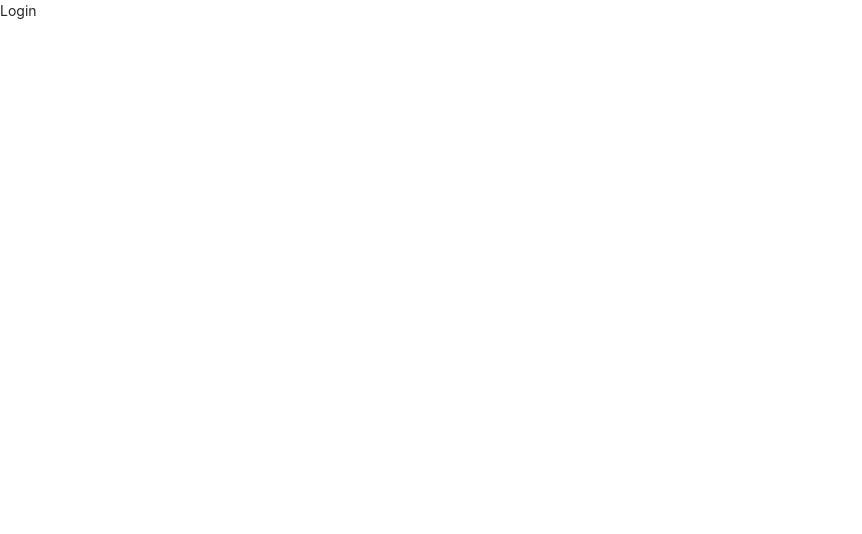
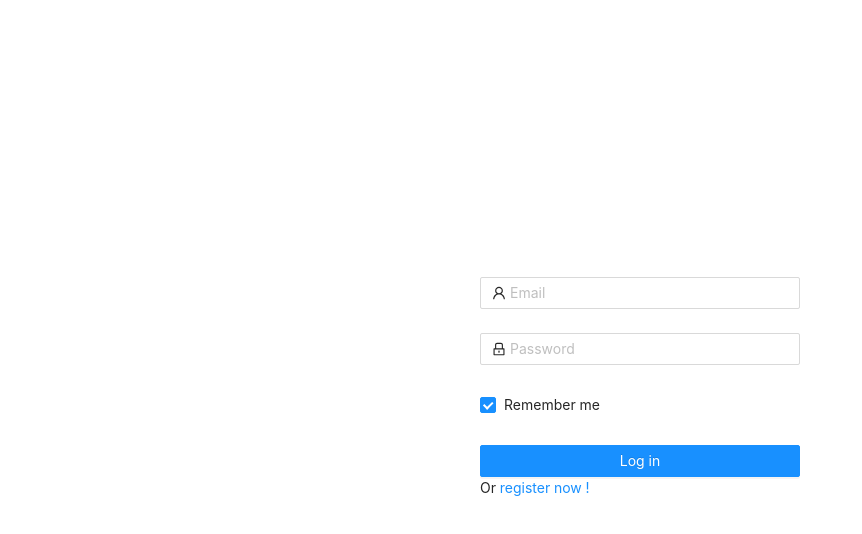
Before and after one commit to RasenganORG/Landmarks-FrontEnd, a React (Create React App) app: page /login in a window 1280 px wide. Shown: the top 534 px of the page, without its empty margins (0-862 px from the left). Built offline with nearby package versions, Linux system fonts and the light colour scheme.

Commit message:
feat: implement login with redux and backend and protected routes (#1)
* feat: implement login with redux and backend and protected routes

* chore: remove Outlet import from PrivateRoute

```diff
--- a/package.json
+++ b/package.json
@@ -3,12 +3,15 @@
   "version": "0.1.0",
   "private": true,
   "dependencies": {
+    "@reduxjs/toolkit": "^1.8.3",
     "@testing-library/jest-dom": "^5.16.4",
     "@testing-library/react": "^13.3.0",
     "@testing-library/user-event": "^13.5.0",
     "antd": "^4.22.0",
+    "axios": "^0.27.2",
     "react": "^18.2.0",
     "react-dom": "^18.2.0",
+    "react-redux": "^8.0.2",
     "react-router-dom": "^6.3.0",
     "react-scripts": "^5.0.1",
     "web-vitals": "^2.1.4"
--- a/src/App.js
+++ b/src/App.js
@@ -1,5 +1,5 @@
 import './App.css';
-import 'antd/dist/antd.css';
+import 'antd/dist/antd.min.css';
 import { BrowserRouter, Routes, Route } from 'react-router-dom';
 import LayoutPage from './components/LayoutPage/LayoutPage';
 import Home from './components/Home/Home';
@@ -8,12 +8,20 @@ import Profile from './components/Profile/Profile';
 import Login from './components/Authenticate/Login';
 import Register from './components/Authenticate/Register';
 import NotFound from './components/NotFound/NotFound';
+import PrivateRoute from './components/Authenticate/PrivateRoute';
 
 function App() {
   return (
     <BrowserRouter>
       <Routes>
-        <Route path='/' element={<LayoutPage />}>
+        <Route
+          path='/'
+          element={
+            <PrivateRoute>
+              <LayoutPage />
+            </PrivateRoute>
+          }
+        >
           <Route index element={<Home />} />
           <Route path='rooms' element={<Home />} />
           <Route path='rooms/:roomId' element={<RoomItem />} />
--- /dev/null
+++ b/src/components/Authenticate/Login.css
@@ -0,0 +1,11 @@
+.login-form-forgot {
+    float: right;
+}
+
+.ant-col-rtl .login-form-forgot {
+    float: left;
+}
+
+.login-form-button {
+    width: 100%;
+}
--- a/src/components/Authenticate/Login.js
+++ b/src/components/Authenticate/Login.js
@@ -1,5 +1,114 @@
-import React from 'react';
+import { useDispatch, useSelector } from 'react-redux';
+import { authActions, login } from './authSlice';
+import './Login.css';
+
+import { LockOutlined, UserOutlined, LoadingOutlined } from '@ant-design/icons';
+import { Button, Checkbox, Form, Input, Row, Col, Spin } from 'antd';
+import { Link, useNavigate } from 'react-router-dom';
+import { useEffect } from 'react';
+
+const antIcon = (
+  <LoadingOutlined
+    style={{
+      fontSize: 24,
+    }}
+    spin
+  />
+);
 
 export default function Login() {
-  return <div>Login</div>;
+  const dispatch = useDispatch();
+  const navigate = useNavigate();
+
+  const { user, isLoading, isSuccess, isError, message } = useSelector(
+    (state) => state.auth
+  );
+
+  const onFinish = (values) => {
+    const userData = { ...values.user };
+    console.log('Logged in userData', userData);
+    dispatch(login(userData));
+  };
+
+  useEffect(() => {
+    if (isError) {
+      console.log(message);
+    }
+    if (isSuccess || user) {
+      navigate('/');
+    }
+    dispatch(authActions.reset());
+  }, [user, isError, isSuccess, message, navigate, dispatch]);
+
+  if (isLoading) return <Spin indicator={antIcon} />;
+
+  return (
+    <Row align='middle' style={{ height: '100vh' }}>
+      <Col span={6} offset={9}>
+        <Form
+          name='login-user'
+          className='login-form'
+          initialValues={{
+            remember: true,
+          }}
+          onFinish={onFinish}
+        >
+          <Form.Item
+            name={['user', 'email']}
+            rules={[
+              {
+                required: true,
+                message: 'Please enter a valid email.',
+                type: 'email',
+              },
+            ]}
+          >
+            <Input
+              prefix={<UserOutlined className='site-form-item-icon' />}
+              placeholder='Email'
+              data-cy='login-email-input'
+            />
+          </Form.Item>
+          <Form.Item
+            name={['user', 'password']}
+            rules={[
+              {
+                required: true,
+                message: 'Please input your Password!',
+              },
+            ]}
+          >
+            <Input
+              prefix={<LockOutlined className='site-form-item-icon' />}
+              type='password'
+              placeholder='Password'
+              data-cy='login-password-input'
+            />
+          </Form.Item>
+          <Form.Item>
+            <Form.Item name='remember' valuePropName='checked' noStyle>
+              <Checkbox>Remember me</Checkbox>
+            </Form.Item>
+
+            {/* <a className='login-form-forgot' href=''>
+              Forgot password
+            </a> */}
+          </Form.Item>
+
+          <Form.Item>
+            <Button
+              type='primary'
+              htmlType='submit'
+              className='login-form-button'
+            >
+              Log in
+            </Button>
+            <span>
+              Or <Link to='/register'>register now !</Link>
+            </span>
+          </Form.Item>
+        </Form>
+      </Col>
+    </Row>
+  );
 }
--- /dev/null
+++ b/src/components/Authenticate/PrivateRoute.js
@@ -0,0 +1,17 @@
+import { useSelector } from 'react-redux';
+import { Navigate, useLocation } from 'react-router-dom';
+
+export default function PrivateRoute({ children }) {
+  const location = useLocation();
+  const isAuth = useSelector((state) => state.auth.user);
+
+  return isAuth ? (
+    children
+  ) : (
+    <Navigate
+      replace={true}
+      to='/login'
+      state={{ from: `${location.pathname}${location.search}` }}
+    />
+  );
+}
--- /dev/null
+++ b/src/components/Authenticate/authService.js
@@ -0,0 +1,41 @@
+import axios from 'axios';
+
+const API_USER_URL = 'http://localhost:8080/api/getLoggedUser/';
+
+//register user
+const register = async (userData) => {
+  const response = await axios.post(API_USER_URL, userData, {
+    headers: {
+      // Overwrite Axios's automatically set Content-Type
+      'Content-Type': 'application/json',
+    },
+  });
+
+  console.log('register response.data', response.data);
+  if (response.data) {
+    localStorage.setItem('user', JSON.stringify(response.data));
+  }
+  return response.data;
+};
+
+//login user
+const login = async (userData) => {
+  const response = await axios.get(
+    `${API_USER_URL}${userData.email}/?pwd=${userData.password}`
+  );
+
+  console.log('login response.data', response.data);
+
+  if (response.data) {
+    localStorage.setItem('user', JSON.stringify(response.data));
+  }
+  return response.data;
+};
+
+const logout = async () => {
+  localStorage.removeItem('user');
+};
+
+const authService = { register, login, logout };
+
+export default authService;
--- /dev/null
+++ b/src/components/Authenticate/authSlice.js
@@ -0,0 +1,96 @@
+import { createAsyncThunk, createSlice } from '@reduxjs/toolkit';
+import authService from './authService';
+
+// Get user from localStorage
+const user = JSON.parse(localStorage.getItem('user'));
+
+const initialState = {
+  user: user ? user : null,
+  isError: false,
+  isSuccess: false,
+  isLoading: false,
+  message: '',
+};
+
+export const register = createAsyncThunk(
+  'auth/register',
+  async (user, thunkAPI) => {
+    try {
+      return await authService.register(user);
+    } catch (error) {
+      const message =
+        (error.response &&
+          error.response.data &&
+          error.response.data.message) ||
+        error.message ||
+        error.toString();
+      return thunkAPI.rejectWithValue(message);
+    }
+  }
+);
+
+export const login = createAsyncThunk('auth/login', async (user, thunkAPI) => {
+  try {
+    return await authService.login(user);
+  } catch (error) {
+    const message =
+      (error.response && error.response.data && error.response.data.message) ||
+      error.message ||
+      error.toString();
+    return thunkAPI.rejectWithValue(message);
+  }
+});
+
+export const logout = createAsyncThunk('auth/logout', async () => {
+  await authService.logout();
+});
+
+const authSlice = createSlice({
+  name: 'auth',
+  initialState: initialState,
+  reducers: {
+    reset(state) {
+      state.isLoading = false;
+      state.isSuccess = false;
+      state.isError = false;
+      state.message = '';
+    },
+  },
+  extraReducers: (builder) => {
+    builder
+      .addCase(register.pending, (state) => {
+        state.isLoading = true;
+      })
+      .addCase(register.fulfilled, (state, action) => {
+        state.isLoading = false;
+        state.isSuccess = true;
+        state.user = action.payload;
+      })
+      .addCase(register.rejected, (state, action) => {
+        state.isLoading = false;
+        state.isError = true;
+        state.message = action.payload;
+        state.user = null;
+      })
+      .addCase(login.pending, (state) => {
+        state.isLoading = true;
+      })
+      .addCase(login.fulfilled, (state, action) => {
+        state.isLoading = false;
+        state.isSuccess = true;
+        state.user = action.payload;
+      })
+      .addCase(login.rejected, (state, action) => {
+        state.isLoading = false;
+        state.isError = true;
+        state.message = action.payload;
+        state.user = null;
+      })
+      .addCase(logout.fulfilled, (state) => {
+        state.user = null;
+      });
+  },
+});
+
+export const authActions = authSlice.actions;
+export default authSlice.reducer;
--- a/src/index.js
+++ b/src/index.js
@@ -4,10 +4,15 @@ import './index.css';
 import App from './App';
 import reportWebVitals from './reportWebVitals';
 
+import { Provider } from 'react-redux';
+import store from './store';
+
 const root = ReactDOM.createRoot(document.getElementById('root'));
 root.render(
   <React.StrictMode>
-    <App />
+    <Provider store={store}>
+      <App />
+    </Provider>
   </React.StrictMode>
 );
 
--- /dev/null
+++ b/src/store.js
@@ -0,0 +1,10 @@
+import { configureStore } from '@reduxjs/toolkit';
+import authSlice from './components/Authenticate/authSlice';
+
+const store = configureStore({
+  reducer: {
+    auth: authSlice,
+  },
+});
+
+export default store;
```
Also changed, not shown: 1 other file (tests, documents, lock files or other folders).
